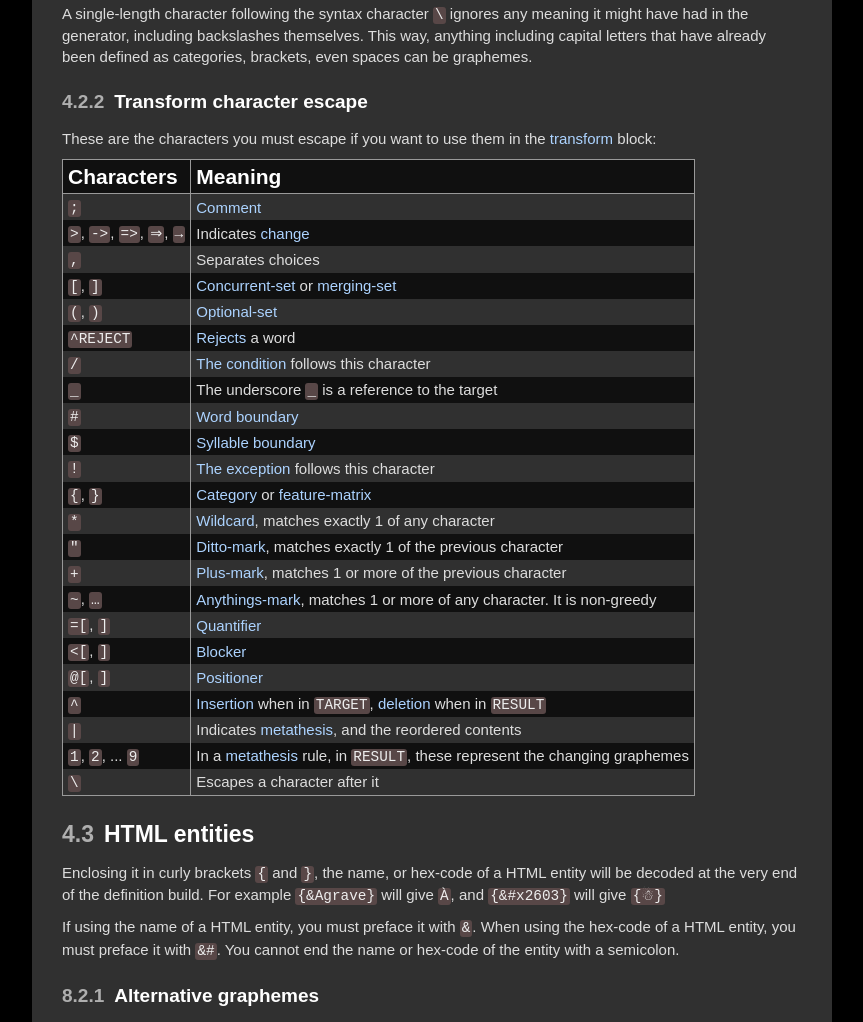
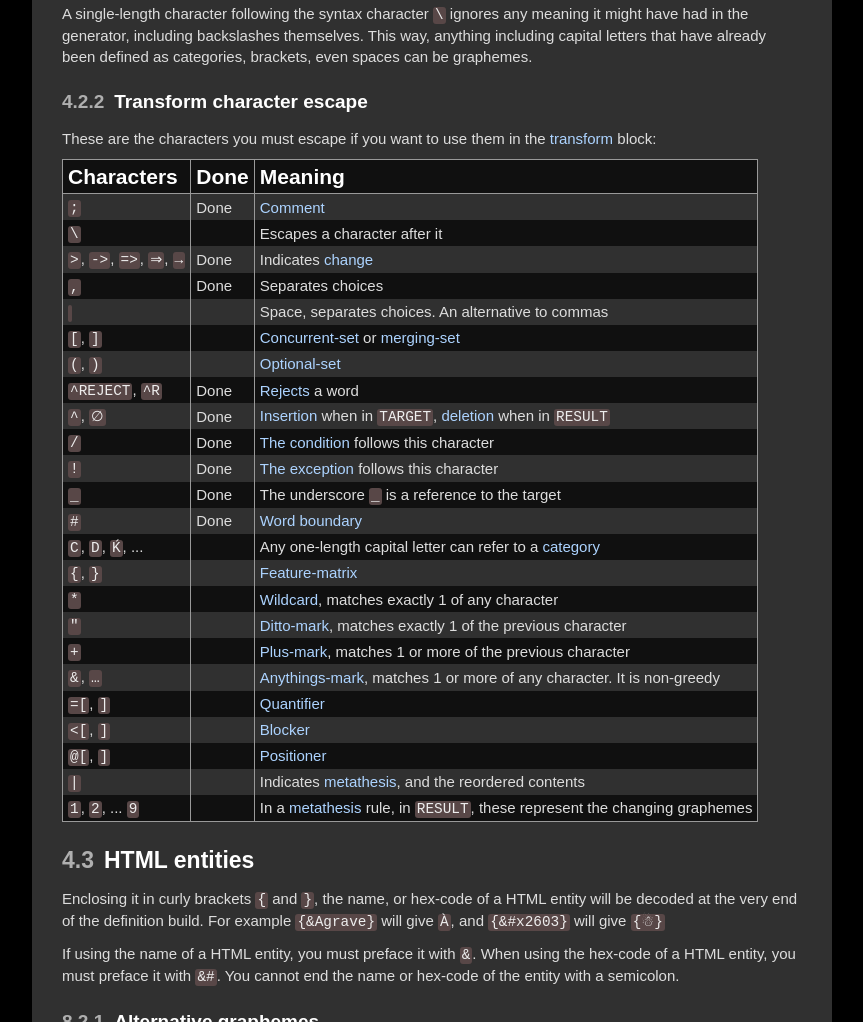
Before and after one commit to Neonnaut/nesca, a website built with Vite: page nesca_docs.html in a window 1280 px wide. Shown: the part 3005-4027 px from the top of the page, without its empty margins (208-1071 px from the left). Built offline with nearby package versions, Linux system fonts and the light colour scheme.

Commit message:
Update nesca_docs.html

```diff
--- a/nesca_docs.html
+++ b/nesca_docs.html
@@ -221,6 +221,7 @@
         <thead>
           <tr>
             <th>Characters</th>
+            <th>Done</th>
             <th>Meaning</th>
           </tr>
         </thead>
@@ -228,96 +229,125 @@
         <tbody>
           <tr>
             <td><code class="example">;</code></td>
+            <td>Done</td>
             <td><a href="#vocComments">Comment</a></td>
           </tr>
           <tr>
+            <td><code class="example">\</code></td>
+            <td></td>
+            <td>Escapes a character after it</td>
+          </tr>
+          <tr>
             <td><code class="example">&gt;</code>, <code class="example">-&gt;</code>, <code class="example">=&gt;</code>, <code class="example">⇒</code>, <code class="example">→</code></td>
+            <td>Done</td>
             <td>Indicates <a href="#nascTheChange">change</a></td>
           </tr>
           <tr>
             <td><code class="example">,</code></td>
+            <td>Done</td>
             <td>Separates choices</td>
           </tr>
           <tr>
+            <td><code class="example"> </code></td>
+            <td></td>
+            <td>Space, separates choices. An alternative to commas</td>
+          </tr>
+          <tr>
             <td><code class="example">[</code>, <code class="example">]</code></td>
+            <td></td>
             <td><a href="#nascConcurrentSet">Concurrent-set</a> or <a href="#nascMergingSet">merging-set</a></td>
           </tr>
           <tr>
             <td><code class="example">(</code>, <code class="example">)</code></td>
+            <td></td>
             <td><a href="#nascOptionalSet">Optional-set</a></td>
           </tr>
           <tr>
-            <td><code class="example">^REJECT</code></td>
+            <td><code class="example">^REJECT</code>, <code class="example">^R</code></td>
+            <td>Done</td>
             <td><a href="#nascReject">Rejects</a> a word</td>
           </tr>
           <tr>
+            <td><code class="example">^</code>, <code class="example">∅</code></td>
+            <td>Done</td>
+            <td><a href="#nascInsertionAndDeletion">Insertion</a> when in <code class="example">TARGET</code>, <a href="#nascInsertionAndDeletion">deletion</a> when in <code class="example">RESULT</code></td>
+          </tr>
+          <tr>
             <td><code class="example">/</code></td>
+            <td>Done</td>
             <td><a href="#nascTheCondition">The condition</a> follows this character</td>
           </tr>
           <tr>
+            <td><code class="example">!</code></td>
+            <td>Done</td>
+            <td><a href="#nascTheException">The exception</a> follows this character</td>
+          </tr>
+          <tr>
             <td><code class="example">_</code></td>
+            <td>Done</td>
             <td>The underscore <code class="example">_</code> is a reference to the target</td>
           </tr>
           <tr>
             <td><code class="example">#</code></td>
+            <td>Done</td>
             <td><a href="#nascWordBoundary">Word boundary</a></td>
           </tr>
           <tr>
-            <td><code class="example">$</code></td>
-            <td><a href="#nascSyllableBoundary">Syllable boundary</a></td>
-          </tr>
-          <tr>
-            <td><code class="example">!</code></td>
-            <td><a href="#nascTheException">The exception</a> follows this character</td>
+            <td><code class="example">C</code>, <code class="example">D</code>, <code class="example">Ḱ</code>, ...</td>
+            <td></td>
+            <td>Any one-length capital letter can refer to a <a href="#nescaCategories">category</a></td>
           </tr>
           <tr>
             <td><code class="example">{</code>, <code class="example">}</code></td>
-            <td><a href="#nascUsingCategories">Category</a> or <a href="#nascFeature">feature-matrix</a></td>
+            <td></td>
+            <td><a href="#nascFeature">Feature-matrix</a></td>
           </tr>
           <tr>
             <td><code class="example">*</code></td>
+            <td></td>
             <td><a href="#nascWildcard">Wildcard</a>, matches exactly 1 of any character</td>
           </tr>
           <tr>
             <td><code class="example">"</code></td>
+            <td></td>
             <td><a href="#nascDittoMark">Ditto-mark</a>, matches exactly 1 of the previous character</td>
           </tr>
           <tr>
             <td><code class="example">+</code></td>
+            <td></td>
             <td><a href="#nascPlusMark">Plus-mark</a>, matches 1 or more of the previous character</td>
           </tr>
           <tr>
-            <td><code class="example">~</code>, <code class="example">…</code></td>
+            <td><code class="example">&</code>, <code class="example">…</code></td>
+            <td></td>
             <td><a href="#nascAnythingsMark">Anythings-mark</a>, matches 1 or more of any character. It is non-greedy</td>
           </tr>
           <tr>
             <td><code class="example">=[</code>, <code class="example">]</code></td>
+            <td></td>
             <td><a href="#nascQuantifier">Quantifier</a></td>
           </tr>
           <tr>
             <td><code class="example">&lt;[</code>, <code class="example">]</code></td>
+            <td></td>
             <td><a href="#nascBlocker">Blocker</a></td>
           </tr>
           <tr>
             <td><code class="example">@[</code>, <code class="example">]</code></td>
+            <td></td>
             <td><a href="#nascPositioner">Positioner</a></td>
           </tr>
           <tr>
-            <td><code class="example">^</code></td>
-            <td><a href="#nascInsertionAndDeletion">Insertion</a> when in <code class="example">TARGET</code>, <a href="#nascInsertionAndDeletion">deletion</a> when in <code class="example">RESULT</code></td>
-          </tr>
-          <tr>
             <td><code class="example">|</code></td>
+            <td></td>
             <td>Indicates <a href="#nascMetathesis">metathesis</a>, and the reordered contents</td>
           </tr>
           <tr>
             <td><code class="example">1</code>, <code class="example">2</code>, ... <code class="example">9</code></td>
+            <td></td>
             <td>In a <a href="#nascMetathesis">metathesis</a> rule, in <code class="example">RESULT</code>, these represent the changing graphemes</td>
           </tr>
-          <tr>
-            <td><code class="example">\</code></td>
-            <td>Escapes a character after it</td>
-          </tr>
+
         </tbody>
         </table>
 
```
